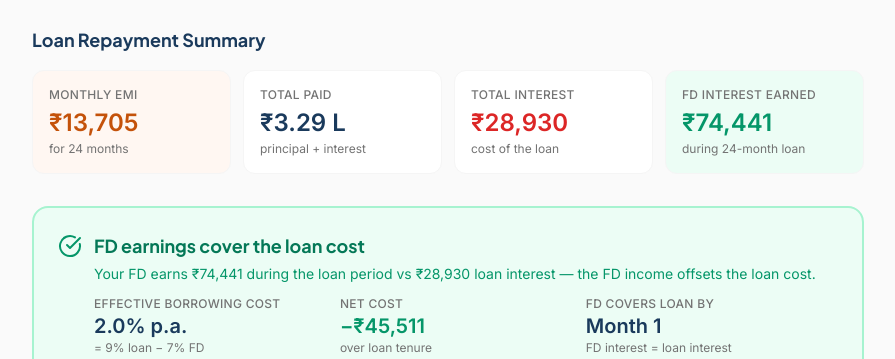
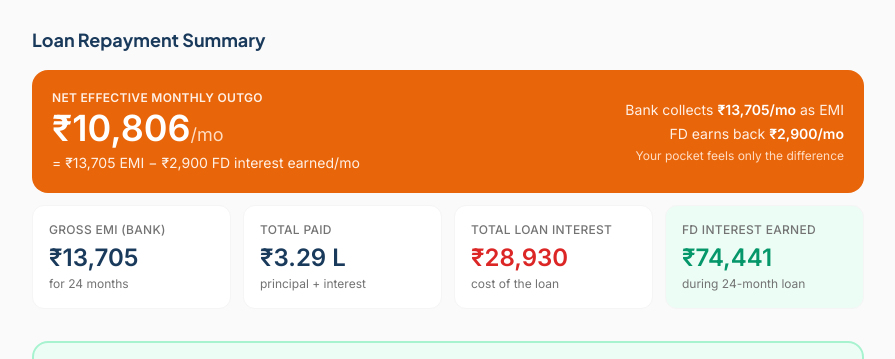
Before and after one commit to MrVenki/forum, a Next.js app: page /tools/loan-against-fd in a window 1280 px wide. Shown: the part 801-1160 px from the top of the page, without its empty margins (192-1087 px from the left). Built offline with nearby package versions, Linux system fonts and the light colour scheme; no server answers.

Commit message:
fix: show net effective monthly outgo (EMI minus FD interest) as headline in loan-against-FD calculator

```diff
--- a/src/app/(main)/developer/[developerSlug]/page.tsx
+++ b/src/app/(main)/developer/[developerSlug]/page.tsx
@@ -14,16 +14,16 @@ export const revalidate = 3600
 interface Props { params: { developerSlug: string } }
 
 export async function generateStaticParams() {
-  // Only pre-build developers that have enough topics to be worth static generation.
-  // Thin developer pages are noindexed anyway (MIN_TOPICS_TO_INDEX check below).
-  // Others are rendered on first request via ISR (revalidate = 3600).
-  const developers = await prisma.developer.findMany({
-    where: {
-      topics: { some: { isPublished: true } },
-    },
-    select: { slug: true },
+  // Only pre-build developers that have published topics — topics link via developerSlug string.
+  // Thin/empty developer pages are noindexed anyway; others render on-demand via ISR.
+  const rows = await prisma.topic.findMany({
+    where: { isPublished: true, developerSlug: { not: null } },
+    select: { developerSlug: true },
+    distinct: ['developerSlug'],
   })
-  return developers.map((d) => ({ developerSlug: d.slug }))
+  return rows
+    .filter((r) => r.developerSlug)
+    .map((r) => ({ developerSlug: r.developerSlug! }))
 }
 
 const MIN_TOPICS_TO_INDEX = 3 // Noindex thin developer pages to preserve crawl budget
--- a/src/components/tools/LoanAgainstFdCalculator.tsx
+++ b/src/components/tools/LoanAgainstFdCalculator.tsx
@@ -82,6 +82,14 @@ export function LoanAgainstFdCalculator() {
     const fdValueAtLoanEnd = calcFdMaturity(fdAmount, fdRate, Math.min(loanYears, fdTenureYears))
     const fdInterestDuringLoan = fdValueAtLoanEnd - fdAmount
 
+    // Monthly FD interest credit (quarterly-compounded monthly equivalent)
+    // (1 + r/4)^(1/3) - 1 gives the true monthly rate from quarterly compounding
+    const monthlyFdInterest = fdAmount * (Math.pow(1 + fdRate / 100 / 4, 1 / 3) - 1)
+
+    // Net effective monthly outgo = what you actually feel in your pocket each month
+    // Bank still takes full EMI, but FD simultaneously earns this credit
+    const netMonthlyOutgo = Math.max(0, emi - monthlyFdInterest)
+
     // Net cost = loan interest paid - FD interest earned during loan period
     const netCostOfBorrowing = totalLoanInterest - fdInterestDuringLoan
 
@@ -147,6 +155,7 @@ export function LoanAgainstFdCalculator() {
     return {
       clampedLoan, maxLoan, emi, totalPaid, totalLoanInterest,
       fdMaturityFull, fdInterestTotal, fdInterestDuringLoan,
+      monthlyFdInterest, netMonthlyOutgo,
       netCostOfBorrowing, effectiveRate, breakevenMonth,
       fdPrematureInterest, oppCostBreakFd, yearlyRows, loanYears,
     }
@@ -228,10 +237,25 @@ export function LoanAgainstFdCalculator() {
       {/* Results Summary */}
       <div>
         <h2 className="font-heading font-bold text-navy-500 text-lg mb-4">Loan Repayment Summary</h2>
+
+        {/* Net outgo — the headline figure */}
+        <div className="rounded-2xl bg-saffron-500 text-white p-5 mb-3 flex flex-col sm:flex-row sm:items-center gap-4">
+          <div className="flex-1">
+            <p className="text-saffron-100 text-xs font-semibold uppercase tracking-wide mb-0.5">Net Effective Monthly Outgo</p>
+            <p className="text-4xl font-bold">{fmt(r.netMonthlyOutgo)}<span className="text-lg font-normal text-saffron-200">/mo</span></p>
+            <p className="text-saffron-100 text-sm mt-1">= {fmt(r.emi)} EMI − {fmt(r.monthlyFdInterest)} FD interest earned/mo</p>
+          </div>
+          <div className="text-sm text-saffron-100 sm:text-right space-y-1">
+            <p>Bank collects <span className="text-white font-semibold">{fmt(r.emi)}/mo</span> as EMI</p>
+            <p>FD earns back <span className="text-white font-semibold">{fmt(r.monthlyFdInterest)}/mo</span></p>
+            <p className="text-xs text-saffron-200">Your pocket feels only the difference</p>
+          </div>
+        </div>
+
         <div className="grid grid-cols-2 sm:grid-cols-4 gap-3">
-          <StatCard label="Monthly EMI" value={fmt(r.emi)} sub={`for ${loanTenureMonths} months`} color="text-saffron-600" bg="bg-saffron-50" />
+          <StatCard label="Gross EMI (bank)" value={fmt(r.emi)} sub={`for ${loanTenureMonths} months`} />
           <StatCard label="Total Paid" value={fmt(r.totalPaid)} sub="principal + interest" />
-          <StatCard label="Total Interest" value={fmt(r.totalLoanInterest)} sub="cost of the loan" color="text-red-600" />
+          <StatCard label="Total Loan Interest" value={fmt(r.totalLoanInterest)} sub="cost of the loan" color="text-red-600" />
           <StatCard label="FD Interest Earned" value={fmt(r.fdInterestDuringLoan)} sub={`during ${loanTenureMonths}-month loan`} color="text-emerald-600" bg="bg-emerald-50" />
         </div>
       </div>
```
